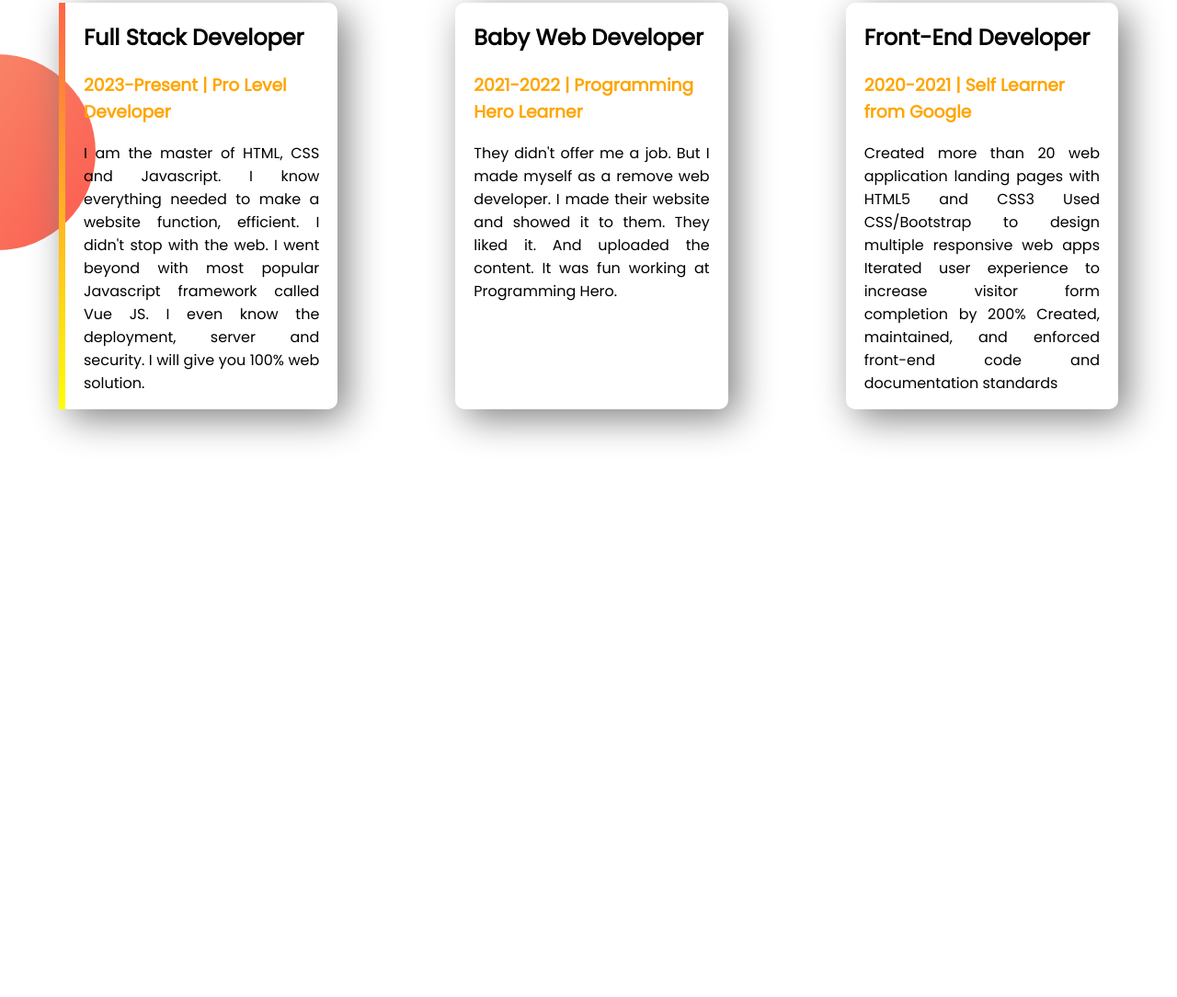
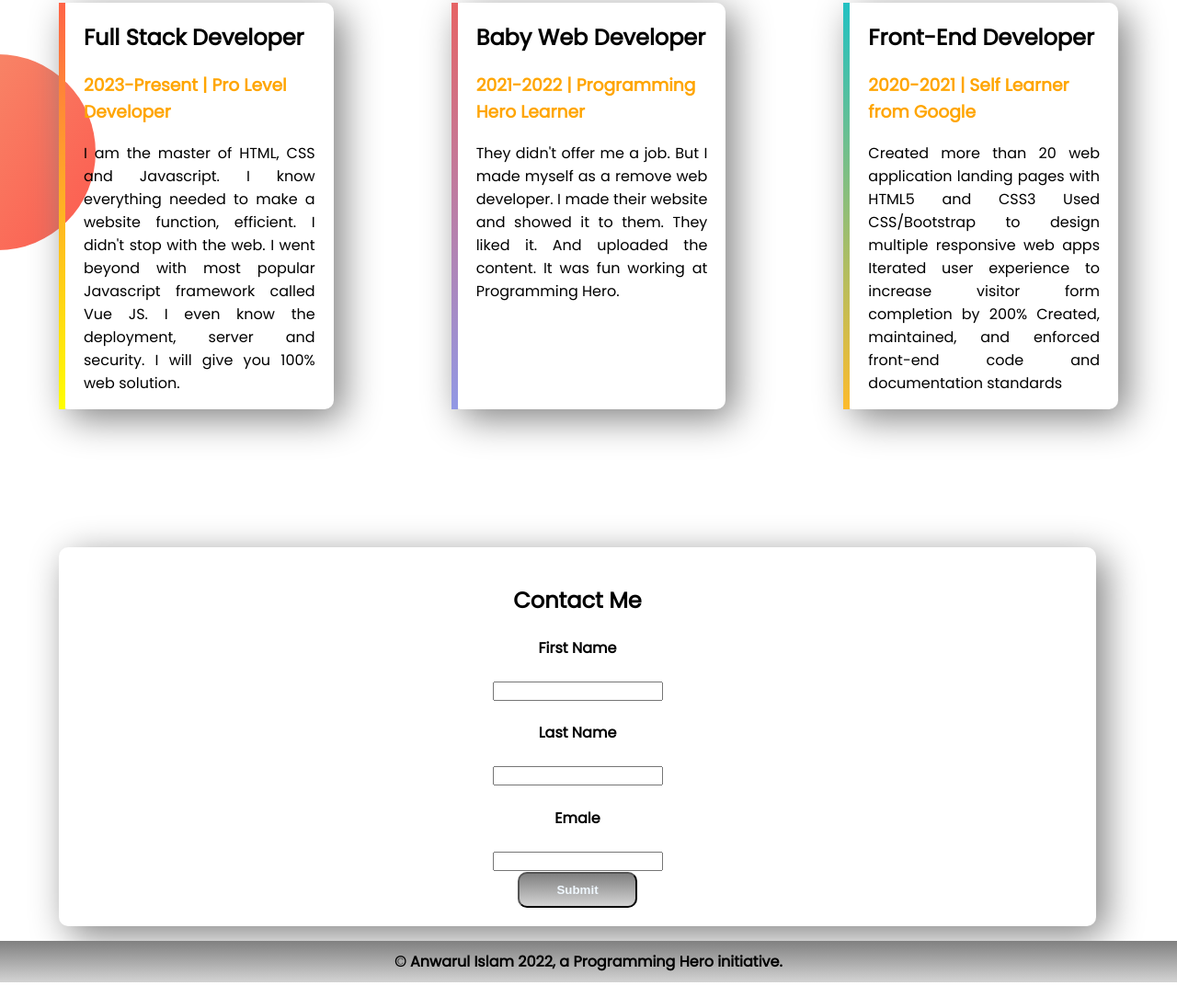
Before and after one commit to anwar-7/developer-portfolio-two, a plain HTML site: page index.html in a window 1280 px wide. Shown: the part 1456-2540 px from the top of the page at 92% size. Before the commit the page ends 2051 px from the top, so only its background shows below. Drawn offline with Linux system fonts and the light colour scheme.

Commit message:
footer commit

```diff
--- a/index.html
+++ b/index.html
@@ -76,7 +76,7 @@
           </p>
         </div>
 
-        <div class="experiance-item">
+        <div id="baby-web-dev" class="experiance-item">
           <h2>Baby Web Developer</h2>
           <h3 class="orange-color">2021-2022 | Programming Hero Learner</h3>
           <p>
@@ -87,7 +87,7 @@
           </p>
         </div>
 
-        <div class="experiance-item">
+        <div id="font-end-dev" class="experiance-item">
           <h2>Front-End Developer</h2>
           <h3 class="orange-color">2020-2021 | Self Learner from Google</h3>
           <p>
@@ -100,5 +100,21 @@
         </div>
       </div>
     </section>
+    <section class="contact-me">
+      <div>
+        <h2>Contact Me</h2>
+        <h4>First Name</h4>
+        <input type="text" name="" id="" />
+        <h4>Last Name</h4>
+        <input type="password" name="" id="" />
+        <h4>Emale</h4>
+        <input type="email" name="" id="" /> <br />
+        <button>Submit</button>
+      </div>
+    </section>
+
+    <footer>
+      <p>© Anwarul Islam 2022, a Programming Hero initiative.</p>
+    </footer>
   </body>
 </html>
--- a/style.css
+++ b/style.css
@@ -60,5 +60,35 @@ p {
   border-image: linear-gradient(tomato, yellow);
   border-image-slice: 1;
 }
-
-border-image: linear-gradient(#e66465, #9198e5);
+#baby-web-dev {
+  border-left: 7px solid;
+  border-image: linear-gradient(#e66465, #9198e5);
+  border-image-slice: 1;
+}
+#font-end-dev {
+  border-left: 7px solid;
+  border-image: linear-gradient(#22c1c3, #fdbb2d);
+  border-image-slice: 1;
+}
+.contact-me {
+  text-align: center;
+  width: 85%;
+  margin-left: 5%;
+  margin-right: 5%;
+  padding: 20px;
+  border-radius: 10px;
+  box-shadow: 10px 10px 40px gray;
+}
+button {
+  background-image: linear-gradient(gray, lightgray);
+  padding: 10px 40px;
+  font-weight: 700;
+  color: aliceblue;
+  border-radius: 10px;
+}
+footer p {
+  text-align: center;
+  background-image: linear-gradient(gray, lightgray);
+  padding: 10px 40px;
+  font-weight: 700;
+}
```
